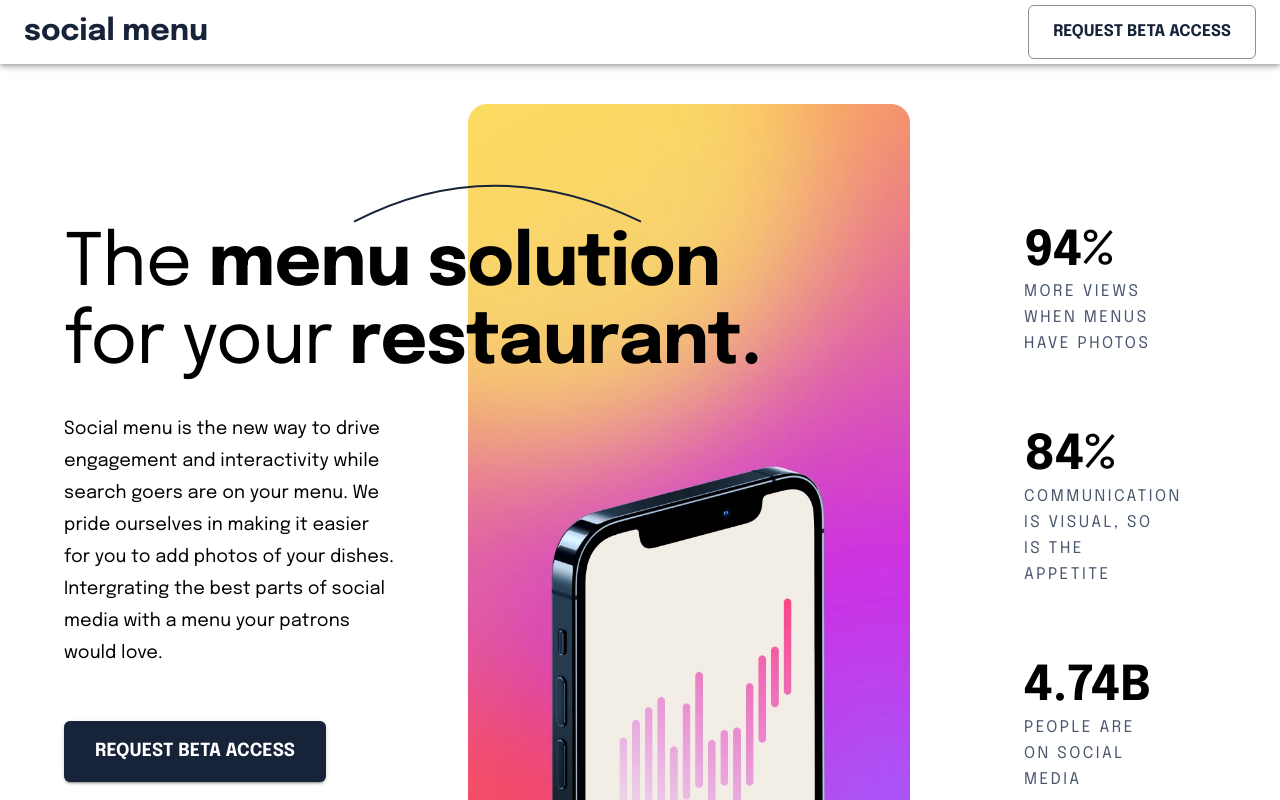
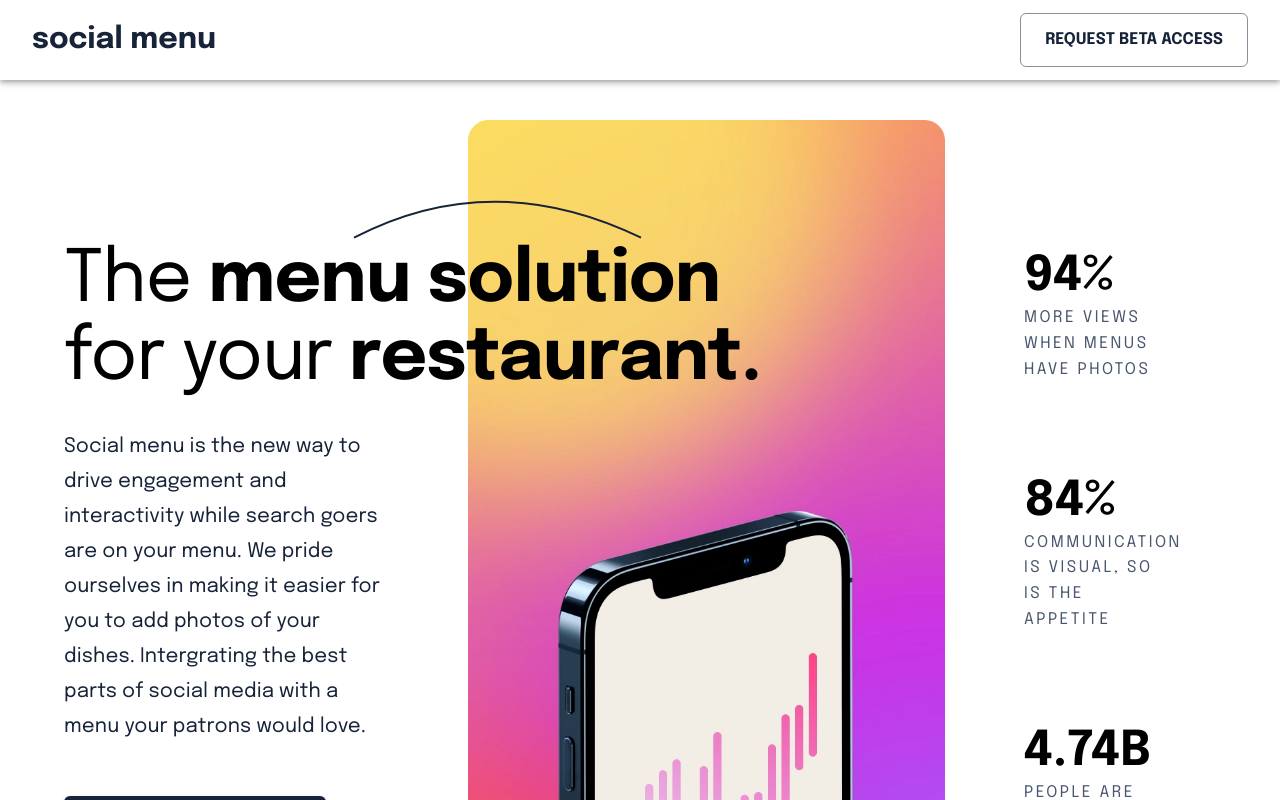
Before and after one commit to darnelldugger/social-menu, a React (Create React App) app: page / in a window 1280 px wide. Shown: the top 800 px of the page. Built offline with nearby package versions, Linux system fonts and the light colour scheme.

Commit message:
adjust padding for hero to center

```diff
--- a/src/components/buttons/button-primary.component.jsx
+++ b/src/components/buttons/button-primary.component.jsx
@@ -2,7 +2,7 @@ import { StyledButtonPrimary } from "./button-primary.styles";
 
 const ButtonPrimary = () => {
   return (
-    <StyledButtonPrimary variant="contained">
+    <StyledButtonPrimary variant="contained" sx={{ ml: { xs: 13, sm: 0, md: 0 } }}>
       Request beta access
     </StyledButtonPrimary>
   );
--- a/src/components/hero/hero.component.jsx
+++ b/src/components/hero/hero.component.jsx
@@ -29,17 +29,17 @@ const Hero = () => {
 
           <Typography
             variant="h1"
-            sx={{ fontSize: { xs: "38px", sm: "56px", md: "72px" } }}
+            sx={{ textAlign: { xs: 'center', sm: 'left', md: 'left' }, fontSize: { xs: "38px", sm: "56px", md: "72px" } }}
           >
             The <strong>menu solution</strong> <br /> for your
             <strong> restaurant.</strong>
           </Typography>
           <div className="hero-p">
-            <Typography variant="body1">
+            <Typography variant="subtitle1" color= 'text.primary' sx={{ textAlign: { xs: 'center', sm: 'left', md: 'left' }, maxWidth: { xs: 460, sm: 325 }, pl: { xs: 3, sm: 0 }, pr: { xs: 3, sm: 0 } }}>
               Social menu is the new way to drive engagement and interactivity while search goers are on your menu. We pride ourselves in making it easier for you to add photos of your dishes. Intergrating the best parts of social media with a menu your patrons would love.{" "}
             </Typography>
           </div>
-          <ButtonPrimary />
+          <ButtonPrimary  />
         </Grid>
         <Grid
           item
--- a/src/components/hero/hero.styles.css
+++ b/src/components/hero/hero.styles.css
@@ -4,7 +4,6 @@
 }
 
 .hero-p {
-  max-width: 330px;
   margin-top: 30px;
   margin-bottom: 52px;
 }
--- a/src/components/nav-bar.component.jsx
+++ b/src/components/nav-bar.component.jsx
@@ -7,7 +7,7 @@ import AppBar from '@mui/material/AppBar';
 const NavBar = () => {
   return (
     <Box sx={{ flexGrow: 1, mb: 5 }}>
-    <AppBar position="static" sx={{}} style={{ backgroundColor: '#ffffff' }}>
+    <AppBar position="static" sx={{ p:1 }} style={{ backgroundColor: '#ffffff' }}>
       <Toolbar>
         <Typography variant="h3" fontSize='30px' color='text.primary' component="div" sx={{ flexGrow: 1 }}>
           social menu
```
Also changed, not shown: src/styles/styles.js (deleted, +0 -16 lines), 1 other file (tests, documents, lock files or other folders).
